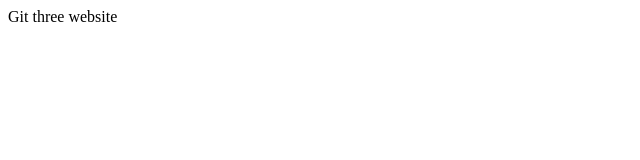
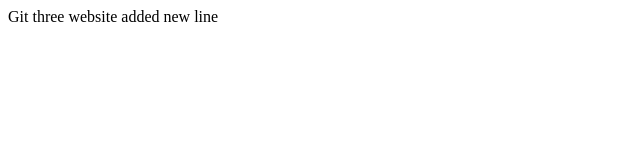
Before and after one commit to dineshnb-66-1999-313/practice-first, a plain HTML site: page index.html in a window 1280 px wide. Shown: the whole page, without its empty margins (0-640 px from the left). Drawn offline with Linux system fonts and the light colour scheme.

Commit message:
added new line

```diff
--- a/index.html
+++ b/index.html
@@ -7,5 +7,6 @@
 </head>
 <body>
     Git three website
+    added new line
 </body>
 </html>
```
